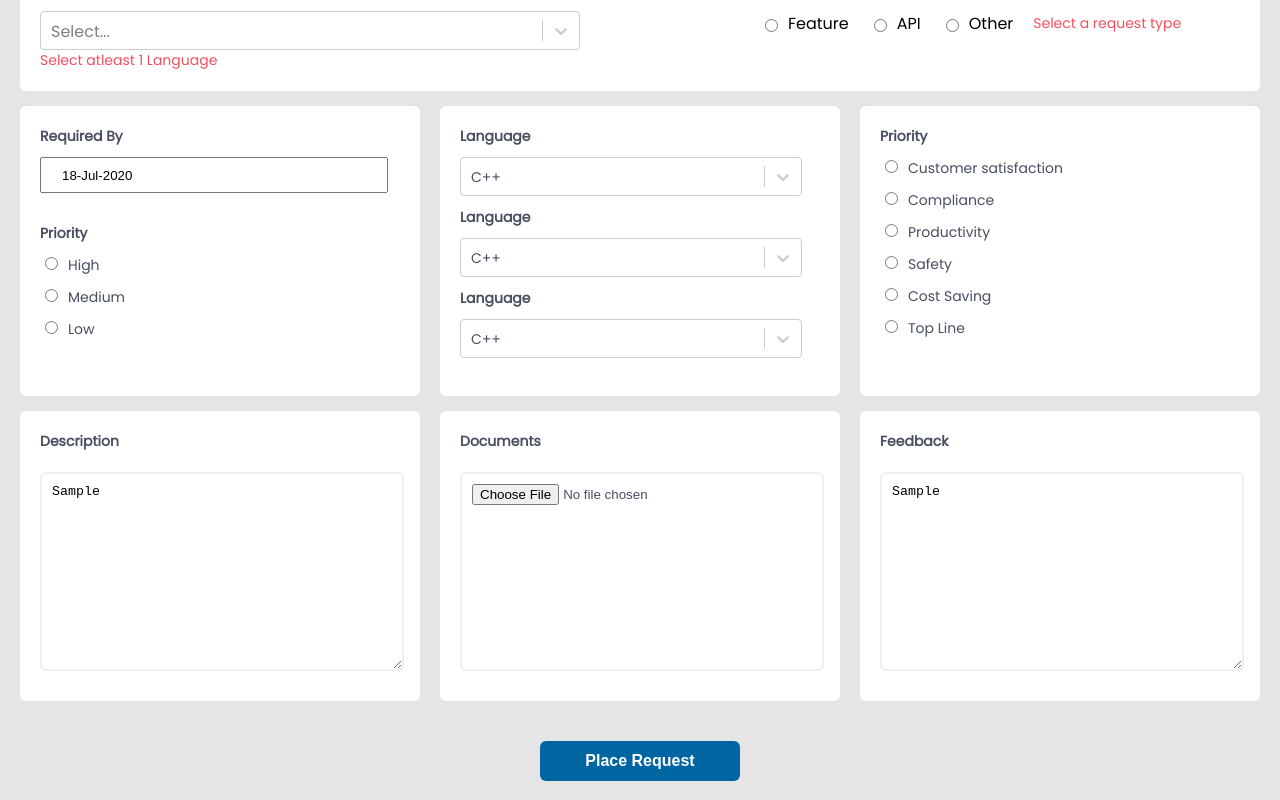
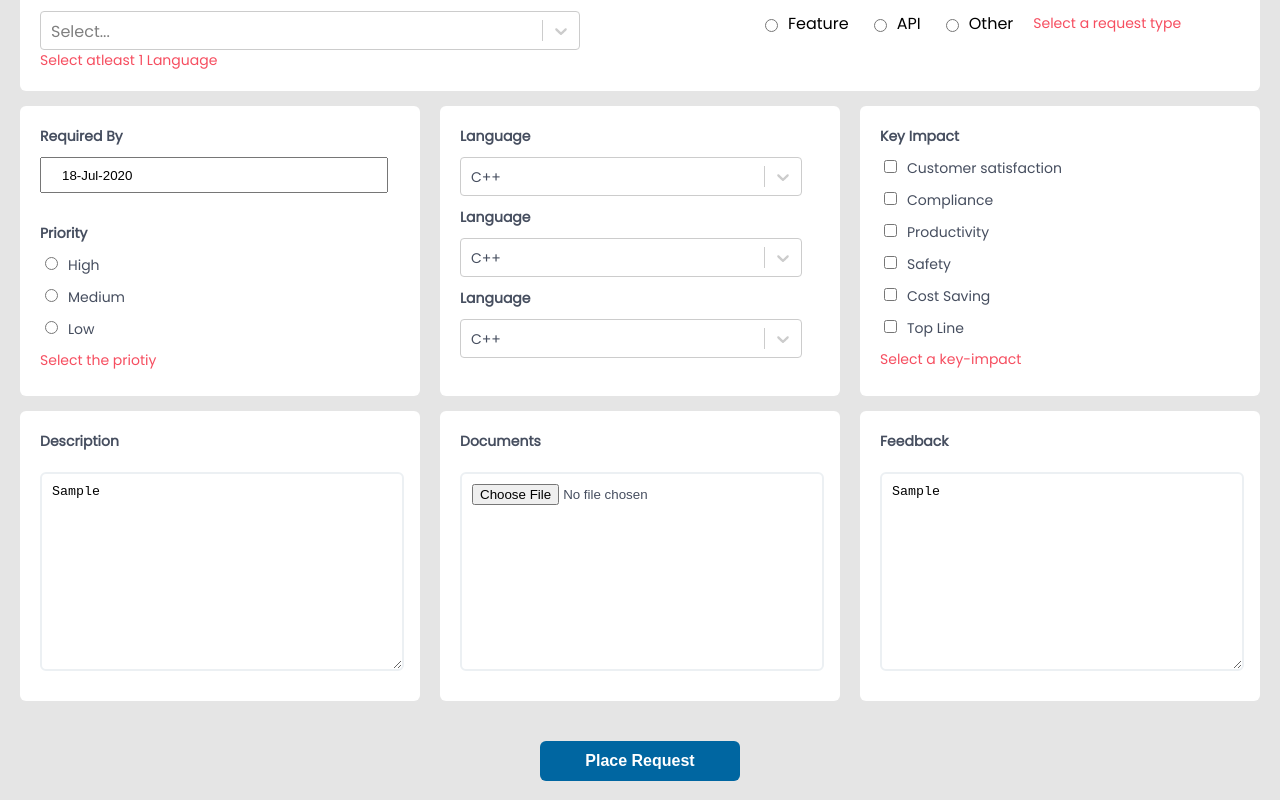
Before and after one commit to Ranjith10/react-forms, a React (Create React App) app: page /advanced-form in a window 1280 px wide. Both pictures are taken after typing "Sample", "Sample" into the empty fields and a click on the button "Place Request". Shown: the part 162-962 px from the top of the page. Built offline with nearby package versions, Linux system fonts and the light colour scheme.

Commit message:
Added checkbox validation

```diff
--- a/src/Forms/AdvancedForm.css
+++ b/src/Forms/AdvancedForm.css
@@ -236,3 +236,6 @@ form > button[type='submit'] {
     color: #f64e60;
     font-size: 14px;
 }
+form > button[type='submit']:disabled {
+    cursor: not-allowed;
+}
--- a/src/Forms/AdvancedForm.js
+++ b/src/Forms/AdvancedForm.js
@@ -41,15 +41,23 @@ const AdvancedForm = () => {
                     .required('Select atleast 1 Language'),
         request: Yup
                     .string()
-                    .required('Select a request type')
+                    .required('Select a request type'),
+        priority: Yup
+                    .string()
+                    .required('Select the priotiy'),
+        keyImpact: Yup
+                    .string()
+                    .required('Select a key-impact'),
     })
 
     const {handleBlur, handleChange, handleSubmit, setSubmitting,
-             values, errors, touched, isValid, setFieldValue, setFieldError, setFieldTouched
+             values, errors, touched, isSubmitting, setFieldValue, setFieldTouched
     } = useFormik({
         initialValues: {
             languages: selectedLanguage,
             request: '',
+            priority: '',
+            keyImpact: '',
         },
         validationSchema,
         onSubmit: () => {
@@ -176,6 +184,7 @@ const AdvancedForm = () => {
                                             <input
                                                 id = 'high'
                                                 name = 'priority'
+                                                onChange = { handleChange }
                                                 type = 'radio'
                                                 value = 'High'
                                             />
@@ -185,6 +194,7 @@ const AdvancedForm = () => {
                                             <input
                                                 id = 'medium'
                                                 name = 'priority'
+                                                onChange = { handleChange }
                                                 type = 'radio'
                                                 value = 'medium'
                                             />
@@ -194,11 +204,17 @@ const AdvancedForm = () => {
                                             <input
                                                 id = 'low'
                                                 name = 'priority'
+                                                onChange = { handleChange }
                                                 type = 'radio'
                                                 value = 'low'
                                             />
                                             <label htmlFor = 'low'>Low</label>
                                         </div>
+                                        {
+                                            touched.priority && errors.priority ?
+                                                <div className = 'form-error'>{errors.priority}</div>
+                                                : null
+                                        }
                                     </div>
                                 </div>
                             </div>
@@ -233,13 +249,14 @@ const AdvancedForm = () => {
                         </div>
                         <div className = 'form-content-box'>
                             <div className = 'key-impact-container'>
-                                <div className = 'key-impact-label'>Priority</div>
+                                <div className = 'key-impact-label'>Key Impact</div>
                                 <div className = 'impact-value-container'>
                                     <div>
                                         <input
                                             id = 'customer-satisfaction'
-                                            name = 'key-impact'
-                                            type = 'radio'
+                                            name = 'keyImpact'
+                                            onChange = { handleChange }
+                                            type = 'checkbox'
                                             value = 'customer-satisfaction'
                                         />
                                         <label htmlFor = 'customer-satisfaction'>
@@ -249,8 +266,9 @@ const AdvancedForm = () => {
                                     <div>
                                         <input
                                             id = 'compliance'
-                                            name = 'key-impact'
-                                            type = 'radio'
+                                            name = 'keyImpact'
+                                            onChange = { handleChange }
+                                            type = 'checkbox'
                                             value = 'compliance'
                                         />
                                         <label htmlFor = 'compliance'>
@@ -260,8 +278,9 @@ const AdvancedForm = () => {
                                     <div>
                                         <input
                                             id = 'productivity'
-                                            name = 'key-impact'
-                                            type = 'radio'
+                                            name = 'keyImpact'
+                                            onChange = { handleChange }
+                                            type = 'checkbox'
                                             value = 'productivity'
                                         />
                                         <label htmlFor = 'productivity'>
@@ -271,8 +290,9 @@ const AdvancedForm = () => {
                                     <div>
                                         <input
                                             id = 'safety'
-                                            name = 'key-impact'
-                                            type = 'radio'
+                                            name = 'keyImpact'
+                                            onChange = { handleChange }
+                                            type = 'checkbox'
                                             value = 'safety'
                                         />
                                         <label htmlFor = 'safety'>Safety</label>
@@ -280,8 +300,9 @@ const AdvancedForm = () => {
                                     <div>
                                         <input
                                             id = 'cost-saving'
-                                            name = 'key-impact'
-                                            type = 'radio'
+                                            name = 'keyImpact'
+                                            onChange = { handleChange }
+                                            type = 'checkbox'
                                             value = 'cost-saving'
                                         />
                                         <label htmlFor = 'cost-saving'>
@@ -291,12 +312,18 @@ const AdvancedForm = () => {
                                     <div>
                                         <input
                                             id = 'top-line'
-                                            name = 'key-impact'
-                                            type = 'radio'
+                                            name = 'keyImpact'
+                                            onChange = { handleChange }
+                                            type = 'checkbox'
                                             value = 'top-line'
                                         />
                                         <label htmlFor = 'top-line'>Top Line</label>
                                     </div>
+                                    {
+                                            touched.keyImpact && errors.keyImpact ?
+                                                <div className = 'form-error'>{errors.keyImpact}</div>
+                                                : null
+                                        }
                                 </div>
                             </div>
                         </div>
@@ -334,7 +361,7 @@ const AdvancedForm = () => {
                         </div>
                     </div>
                 </div>
-                <button type = 'submit'>Place Request</button>
+                <button disabled = { isSubmitting } type = 'submit'> Place Request</button>
             </form>
         </div>
     )
--- a/src/Selection.js
+++ b/src/Selection.js
@@ -1,25 +1,25 @@
 import React from 'react'
-import { NavLink, Route, Switch } from 'react-router-dom'
+import { NavLink } from 'react-router-dom'
 
 import './Selection.css'
 
 const Selection = () => {
     return (
-        <div className='selection-wrapper'>
-            <div className='selection-title'>Formik Forms</div>
-            <div className='selection-subtitle'>
+        <div className = 'selection-wrapper'>
+            <div className = 'selection-title'>Formik Forms</div>
+            <div className = 'selection-subtitle'>
                 Building forms in React, without the tears
             </div>
-            <div className='selection-buttons-wrapper'>
-                <NavLink to='/login-form' className='login-form-selection'>
-                    <div className='login-form-title'>Simple Form</div>
-                    <div className='login-form-subttitle'>
+            <div className = 'selection-buttons-wrapper'>
+                <NavLink className = 'login-form-selection' to = '/login-form'>
+                    <div className = 'login-form-title'>Simple Form</div>
+                    <div className = 'login-form-subttitle'>
                         Login Form with 2 fields
                     </div>
                 </NavLink>
-                <NavLink to='/advanced-form' className='adv-form-selection'>
-                    <div className='adv-form-title'>Advanced Form</div>
-                    <div className='adv-form-subttitle'>
+                <NavLink className = 'adv-form-selection' to = '/advanced-form'>
+                    <div className = 'adv-form-title'>Advanced Form</div>
+                    <div className = 'adv-form-subttitle'>
                         Form with multiple fields
                     </div>
                 </NavLink>
```
